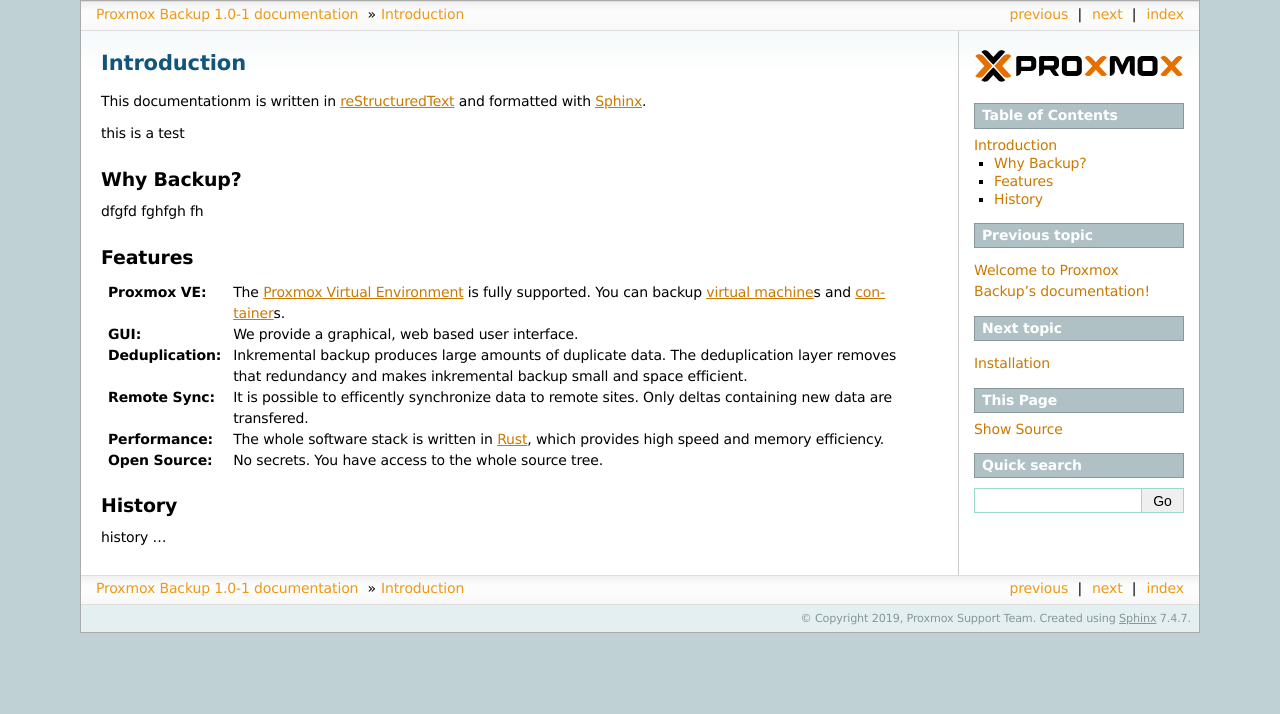
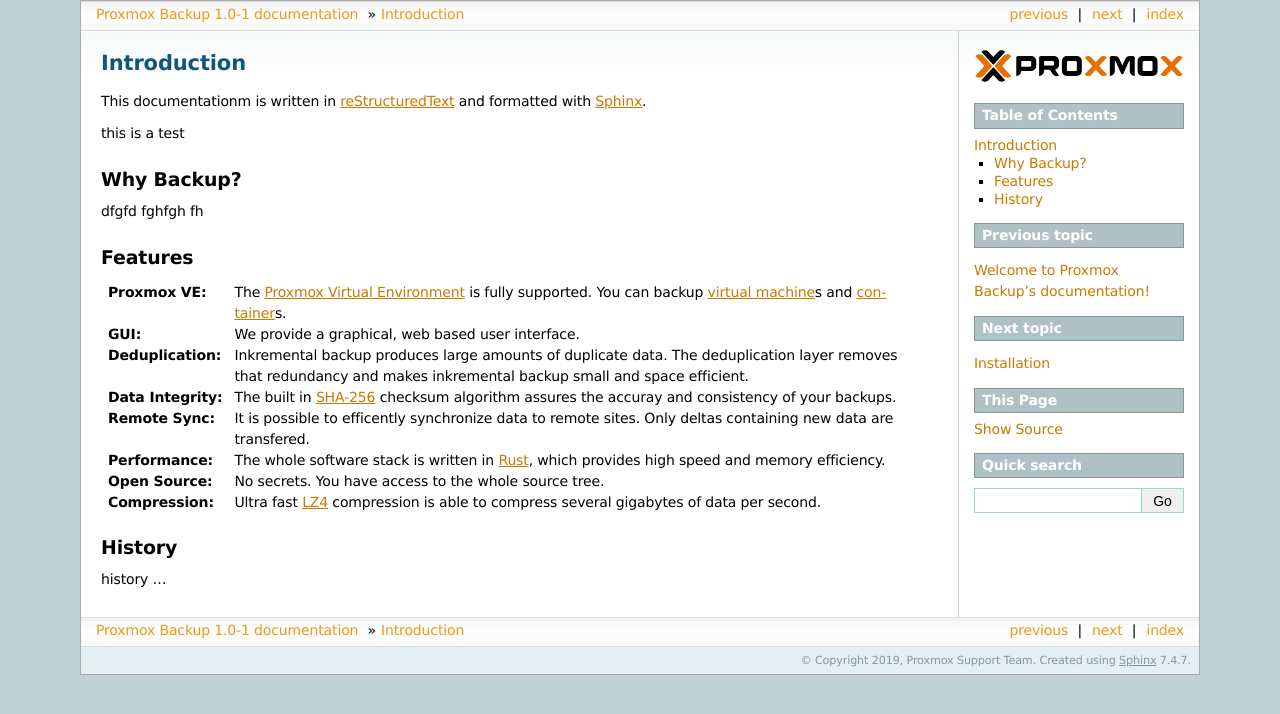
Before and after one commit to proxmox/proxmox-backup, a Sphinx documentation site: the page built from docs/introduction.rst, in a window 1280 px wide. Shown: the top 714 px of the page. Built offline with Sphinx 7.4.7, drawn with Linux system fonts in a browser that asks for light colours.

Commit message:
docs: add more features

```diff
--- a/docs/epilog.rst
+++ b/docs/epilog.rst
@@ -4,8 +4,10 @@
    patterns.
 
 .. _Container: https://en.wikipedia.org/wiki/Container_(virtualization)
+.. _LZ4: https://en.wikipedia.org/wiki/LZ4_(compression_algorithm)
 .. _Proxmox Virtual Environment: https://www.proxmox.com/proxmox-ve
 .. _reStructuredText: https://www.sphinx-doc.org/en/master/usage/restructuredtext/index.html
 .. _Rust: https://www.rust-lang.org/
+.. _SHA-256: https://en.wikipedia.org/wiki/SHA-2
 .. _Sphinx: https://www.sphinx-doc.org
 .. _Virtual machine: https://en.wikipedia.org/wiki/Virtual_machine
--- a/docs/introduction.rst
+++ b/docs/introduction.rst
@@ -24,6 +24,9 @@
    data. The deduplication layer removes that redundancy and makes
    inkremental backup small and space efficient.
 
+:Data Integrity: The built in `SHA-256`_ checksum algorithm assures the
+   accuray and consistency of your backups.
+
 :Remote Sync: It is possible to efficently synchronize data to remote
    sites. Only deltas containing new data are transfered.
 
@@ -32,6 +35,8 @@
 
 :Open Source: No secrets. You have access to the whole source tree.
 
+:Compression: Ultra fast `LZ4`_ compression is able to compress
+   several gigabytes of data per second.
 
 History
 -------
```
